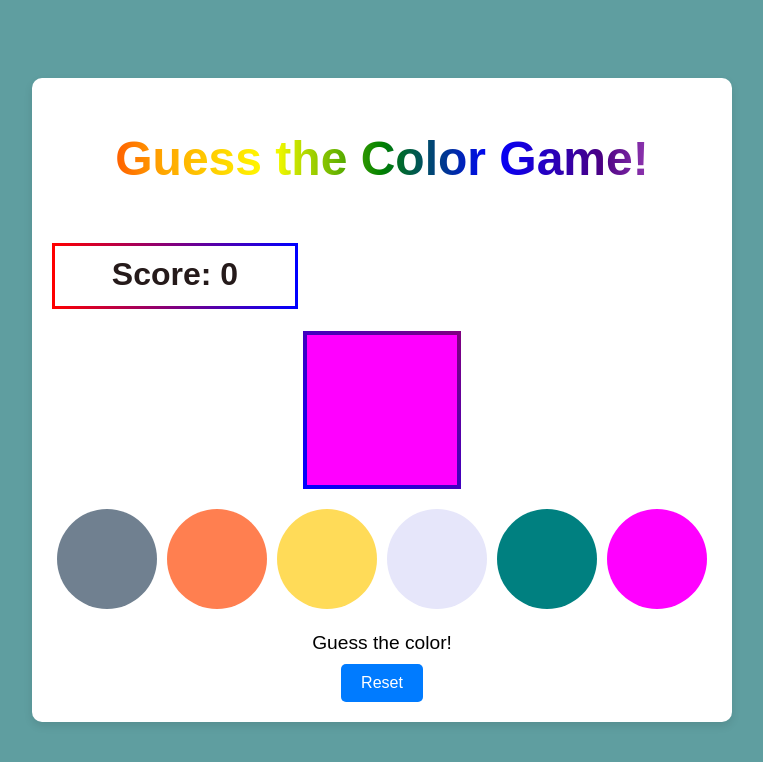
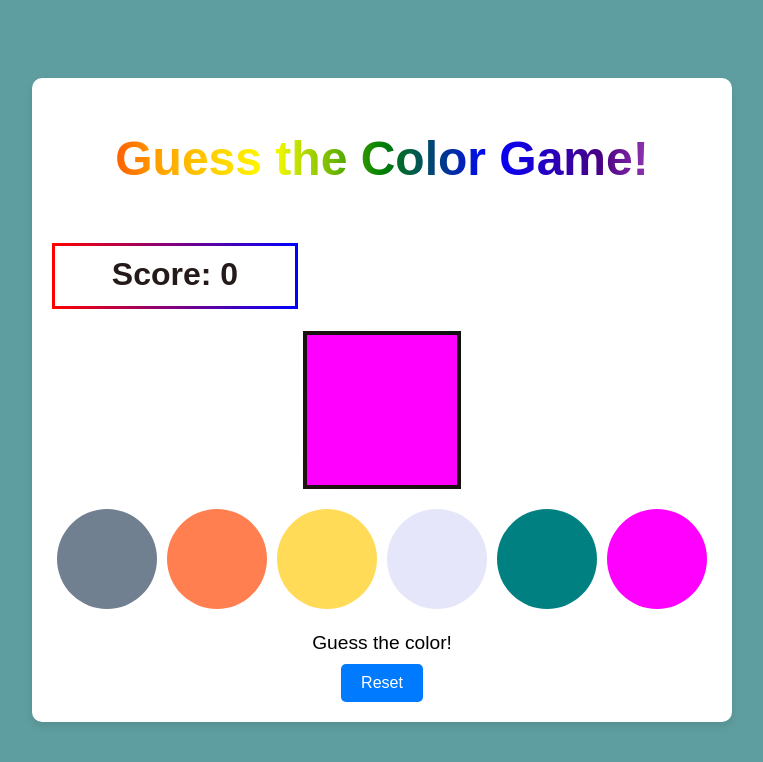
Before and after one commit to PAMMY100/hng-colorgame, a React (Vite) app: page /start in a window 1280 px wide. Shown: the top 762 px of the page, without its empty margins (258-1021 px from the left). Built offline with nearby package versions, Linux system fonts and the light colour scheme.

Commit message:
quik changes

```diff
--- a/src/index.css
+++ b/src/index.css
@@ -45,7 +45,7 @@ ul li {
   margin: 20px auto;
   border-radius: 10px;
   border: 4px solid transparent;
-  border-image: linear-gradient(45deg, blue, purple);
+  border-image: linear-gradient(45deg, rgb(34, 17, 17), rgb(17, 16, 16));
   border-image-slice: 1;
 }
 
```
